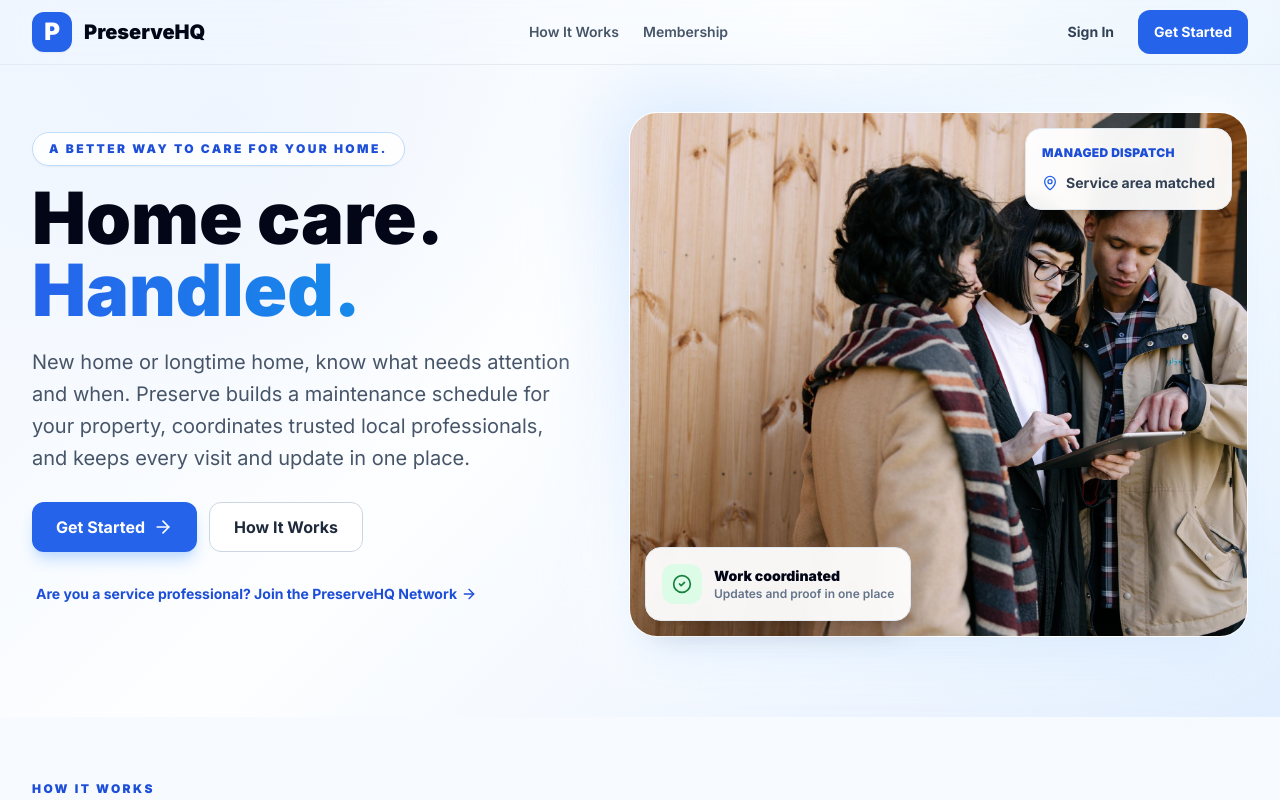
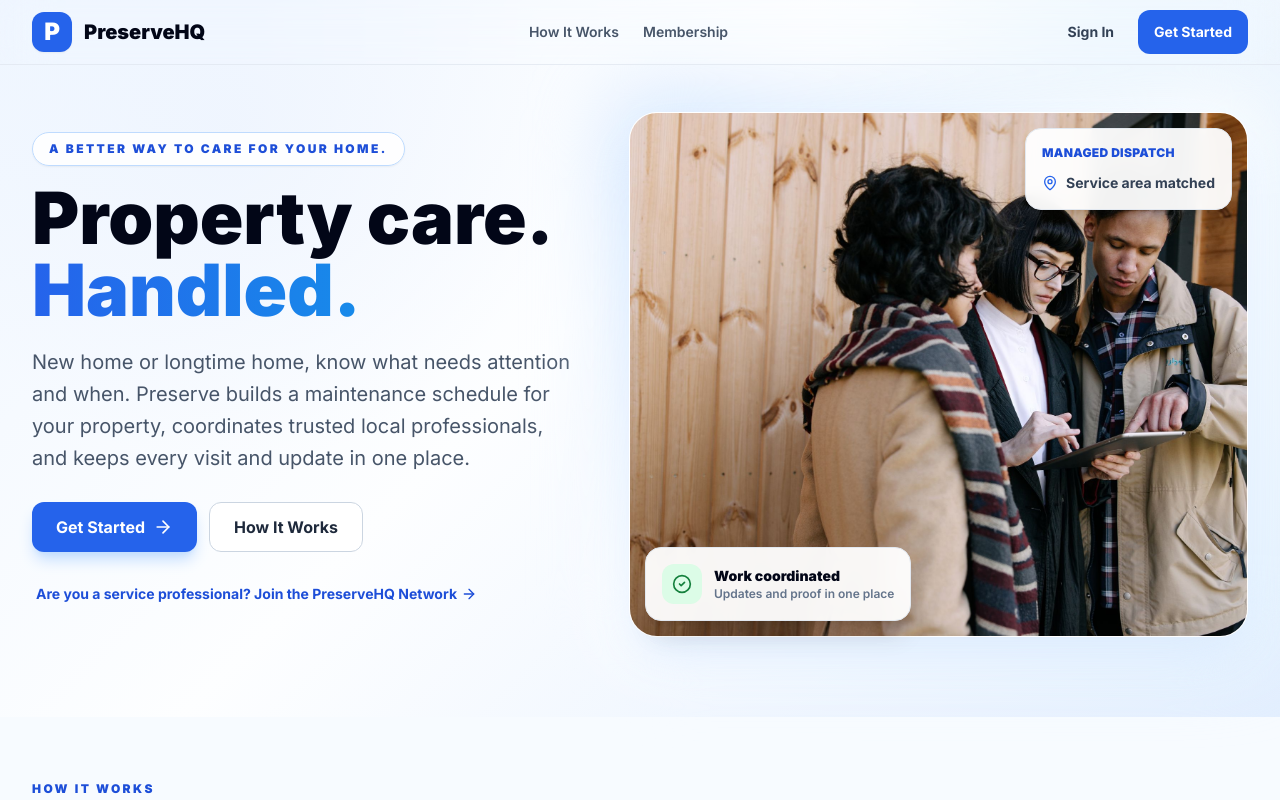
Before and after one commit to Iamtoluakin/preserve, a Next.js app: page / in a window 1280 px wide. Shown: the top 800 px of the page. Built offline with nearby package versions, Linux system fonts and the light colour scheme.

Commit message:
changed homepage wording

```diff
--- a/src/app/page.tsx
+++ b/src/app/page.tsx
@@ -61,7 +61,7 @@ export default function HomePage() {
               A better way to care for your home.
             </p>
             <h1 className="max-w-3xl text-[3.1rem] font-black leading-[0.95] tracking-normal text-slate-950 sm:text-6xl lg:text-7xl">
-              Home care.
+              Property care.
               <span className="block bg-gradient-to-r from-blue-600 to-sky-500 bg-clip-text text-transparent">
                 Handled.
               </span>
```
